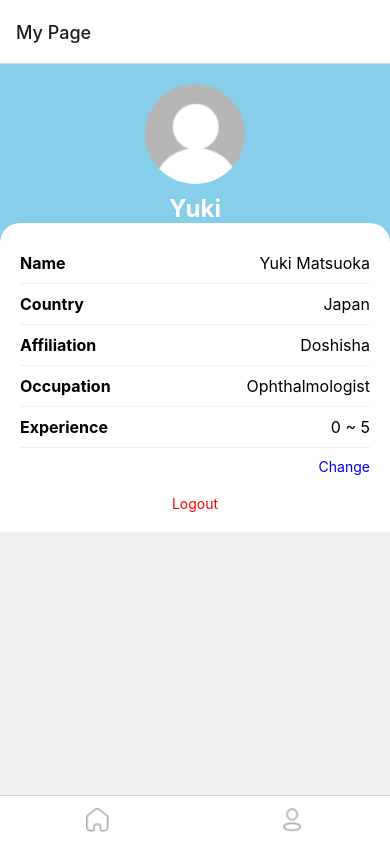
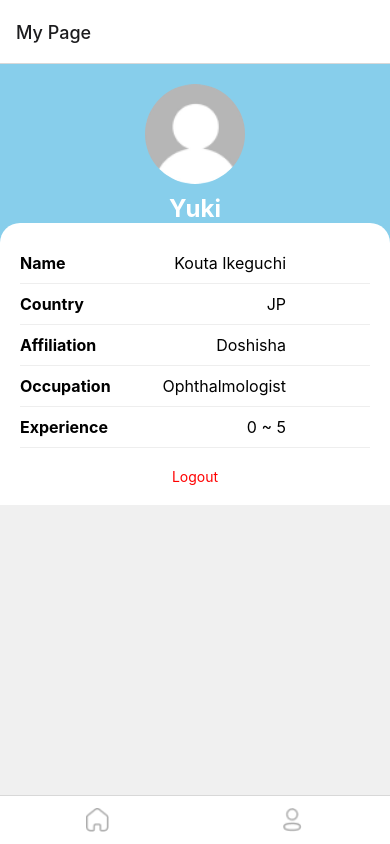
Before and after one commit to yukiyukiyukiyuk/CorneaMate, a React Native app: screen /MyPage in a window 390 px wide. Built offline with nearby package versions, Linux system fonts and the light colour scheme.

Commit message:
MyPage.jsのアップデート

```diff
--- a/components/MyPage.js
+++ b/components/MyPage.js
@@ -1,17 +1,29 @@
 import React, { useState } from 'react';
-import { View, Text, Image, StyleSheet, TouchableOpacity, TextInput, Picker } from 'react-native';
+import { View, Text, Image, StyleSheet, TouchableOpacity, TextInput, ScrollView } from 'react-native';
 import * as ImagePicker from 'expo-image-picker';
+import CountryPicker from 'react-native-country-picker-modal';
+import RNPickerSelect from 'react-native-picker-select';
 
-const MyPage = () => {
-  const [name, setName] = useState('Yuki Matsuoka');
-  const [country, setCountry] = useState('Japan');
+const MyPageScreen = () => {
+  const [name, setName] = useState('Kouta Ikeguchi');
+  const [country, setCountry] = useState('JP');
   const [affiliation, setAffiliation] = useState('Doshisha');
   const [occupation, setOccupation] = useState('Ophthalmologist');
   const [experience, setExperience] = useState('0 ~ 5');
   const [image, setImage] = useState(null);
-  const [isEditing, setIsEditing] = useState(false);
+  const [isEditingName, setIsEditingName] = useState(false);
+  const [isEditingCountry, setIsEditingCountry] = useState(false);
+  const [isEditingAffiliation, setIsEditingAffiliation] = useState(false);
+  const [isEditingOccupation, setIsEditingOccupation] = useState(false);
+  const [isEditingExperience, setIsEditingExperience] = useState(false);
 
   const pickImage = async () => {
+    const { status } = await ImagePicker.requestMediaLibraryPermissionsAsync();
+    if (status !== 'granted') {
+      alert('Sorry, we need camera roll permissions to make this work!');
+      return;
+    }
+
     let result = await ImagePicker.launchImageLibraryAsync({
       mediaTypes: ImagePicker.MediaTypeOptions.Images,
       allowsEditing: true,
@@ -24,12 +36,8 @@ const MyPage = () => {
     }
   };
 
-  const handleEdit = () => {
-    setIsEditing(!isEditing);
-  };
-
   return (
-    <View style={styles.container}>
+    <ScrollView style={styles.container}>
       <View style={styles.header}>
         <TouchableOpacity onPress={pickImage}>
           <Image source={image ? { uri: image } : require('../assets/avatar.png')} style={styles.avatar} />
@@ -39,83 +47,124 @@ const MyPage = () => {
       <View style={styles.infoContainer}>
         <View style={styles.infoRow}>
           <Text style={styles.label}>Name</Text>
-          {isEditing ? (
-            <TextInput style={styles.input} value={name} onChangeText={setName} />
+          {isEditingName ? (
+            <TextInput
+              style={[styles.input, styles.textRight]}
+              value={name}
+              onChangeText={setName}
+              onBlur={() => setIsEditingName(false)}
+            />
           ) : (
-            <Text style={styles.value} onPress={handleEdit}>{name}</Text>
+            <TouchableOpacity onPress={() => setIsEditingName(true)} style={styles.touchable}>
+              <Text style={[styles.value, styles.textRight]}>{name}</Text>
+            </TouchableOpacity>
           )}
         </View>
         <View style={styles.infoRow}>
           <Text style={styles.label}>Country</Text>
-          {isEditing ? (
-            <Picker
-              selectedValue={country}
-              style={styles.picker}
-              onValueChange={(itemValue) => setCountry(itemValue)}
-            >
-              <Picker.Item label="Select Country" value="" />
-              <Picker.Item label="Japan" value="Japan" />
-              <Picker.Item label="USA" value="USA" />
-              <Picker.Item label="UK" value="UK" />
-            </Picker>
+          {isEditingCountry ? (
+            <View style={styles.pickerContainer}>
+              <CountryPicker
+                withFilter
+                withFlag
+                withCountryNameButton
+                countryCode={country}
+                onSelect={(country) => {
+                  setCountry(country.cca2);
+                  setIsEditingCountry(false);
+                }}
+                containerButtonStyle={styles.countryPicker}
+              />
+            </View>
           ) : (
-            <Text style={styles.value} onPress={handleEdit}>{country}</Text>
+            <TouchableOpacity onPress={() => setIsEditingCountry(true)} style={styles.touchable}>
+              <Text style={[styles.value, styles.textRight]}>{country}</Text>
+            </TouchableOpacity>
           )}
         </View>
         <View style={styles.infoRow}>
           <Text style={styles.label}>Affiliation</Text>
-          {isEditing ? (
-            <TextInput style={styles.input} value={affiliation} onChangeText={setAffiliation} />
+          {isEditingAffiliation ? (
+            <TextInput
+              style={[styles.input, styles.textRight]}
+              value={affiliation}
+              onChangeText={setAffiliation}
+              onBlur={() => setIsEditingAffiliation(false)}
+            />
           ) : (
-            <Text style={styles.value} onPress={handleEdit}>{affiliation}</Text>
+            <TouchableOpacity onPress={() => setIsEditingAffiliation(true)} style={styles.touchable}>
+              <Text style={[styles.value, styles.textRight]}>{affiliation}</Text>
+            </TouchableOpacity>
           )}
         </View>
         <View style={styles.infoRow}>
           <Text style={styles.label}>Occupation</Text>
-          {isEditing ? (
-            <Picker
-              selectedValue={occupation}
-              style={styles.picker}
-              onValueChange={(itemValue) => setOccupation(itemValue)}
-            >
-              <Picker.Item label="Select Occupation" value="" />
-              <Picker.Item label="A" value="A" />
-              <Picker.Item label="B" value="B" />
-              <Picker.Item label="C" value="C" />
-              <Picker.Item label="D" value="D" />
-              <Picker.Item label="E" value="E" />
-            </Picker>
+          {isEditingOccupation ? (
+            <View style={styles.pickerContainer}>
+              <RNPickerSelect
+                onValueChange={(value) => {
+                  setOccupation(value);
+                  setIsEditingOccupation(false);
+                }}
+                items={[
+                  { label: 'Ophthalmologist', value: 'Ophthalmologist' },
+                  { label: 'Non-ophthalmologist (medical doctor)', value: 'Non-ophthalmologist (medical doctor)' },
+                  { label: 'Nurse', value: 'Nurse' },
+                  { label: 'Others', value: 'Others' },
+                ]}
+                style={{
+                  ...pickerSelectStyles,
+                  inputIOS: [pickerSelectStyles.inputIOS, styles.textRight],
+                  inputAndroid: [pickerSelectStyles.inputAndroid, styles.textRight],
+                }}
+                useNativeAndroidPickerStyle={false}
+                placeholder={{}}
+                value={occupation}
+              />
+            </View>
           ) : (
-            <Text style={styles.value} onPress={handleEdit}>{occupation}</Text>
+            <TouchableOpacity onPress={() => setIsEditingOccupation(true)} style={styles.touchable}>
+              <Text style={[styles.value, styles.textRight]}>{occupation}</Text>
+            </TouchableOpacity>
           )}
         </View>
         <View style={styles.infoRow}>
           <Text style={styles.label}>Experience</Text>
-          {isEditing ? (
-            <Picker
-              selectedValue={experience}
-              style={styles.picker}
-              onValueChange={(itemValue) => setExperience(itemValue)}
-            >
-              <Picker.Item label="Select Experience" value="" />
-              <Picker.Item label="A" value="A" />
-              <Picker.Item label="B" value="B" />
-              <Picker.Item label="C" value="C" />
-              <Picker.Item label="D" value="D" />
-              <Picker.Item label="E" value="E" />
-            </Picker>
+          {isEditingExperience ? (
+            <View style={styles.pickerContainer}>
+              <RNPickerSelect
+                onValueChange={(value) => {
+                  setExperience(value);
+                  setIsEditingExperience(false);
+                }}
+                items={[
+                  { label: '0 ~ 5', value: '0 ~ 5' },
+                  { label: '5 ~ 10', value: '5 ~ 10' },
+                  { label: '10 ~ 15', value: '10 ~ 15' },
+                  { label: '15 ~ 20', value: '15 ~ 20' },
+                  { label: '20+', value: '20+' },
+                ]}
+                style={{
+                  ...pickerSelectStyles,
+                  inputIOS: [pickerSelectStyles.inputIOS, styles.textRight],
+                  inputAndroid: [pickerSelectStyles.inputAndroid, styles.textRight],
+                }}
+                useNativeAndroidPickerStyle={false}
+                placeholder={{}}
+                value={experience}
+              />
+            </View>
           ) : (
-            <Text style={styles.value} onPress={handleEdit}>{experience}</Text>
+            <TouchableOpacity onPress={() => setIsEditingExperience(true)} style={styles.touchable}>
+              <Text style={[styles.value, styles.textRight]}>{experience}</Text>
+            </TouchableOpacity>
           )}
         </View>
-        <TouchableOpacity onPress={handleEdit}>
-          <Text style={styles.editButton}>{isEditing ? 'Save' : 'Change'}</Text>
-        </TouchableOpacity>
         <TouchableOpacity>
           <Text style={styles.logoutButton}>Logout</Text>
         </TouchableOpacity>
       </View>
-    </View>
+    </ScrollView>
   );
 };
 
@@ -146,10 +195,12 @@ const styles = StyleSheet.create({
     borderTopRightRadius: 20,
     padding: 20,
     marginTop: -20,
+    flex: 1, // 追加: コンテナを全体の高さに拡張
   },
   infoRow: {
     flexDirection: 'row',
     justifyContent: 'space-between',
+    alignItems: 'center',
     paddingVertical: 10,
     borderBottomWidth: 1,
     borderBottomColor: '#eee',
@@ -157,18 +208,29 @@ const styles = StyleSheet.create({
   label: {
     fontSize: 16,
     fontWeight: 'bold',
+    width: '40%',
   },
   value: {
     fontSize: 16,
+    width: '60%',
+    textAlign: 'right',
   },
   input: {
     fontSize: 16,
     borderBottomWidth: 1,
     borderBottomColor: '#000',
+    width: '60%',
+    textAlign: 'right',
   },
-  picker: {
-    height: 50,
-    width: 150,
+  textRight: {
+    textAlign: 'right',
+  },
+  pickerContainer: {
+    width: '60%',
+    alignItems: 'flex-end',
+  },
+  touchable: {
+    width: '60%',
   },
   editButton: {
     color: 'blue',
@@ -182,4 +244,31 @@ const styles = StyleSheet.create({
   },
 });
 
-export default MyPage;
+const pickerSelectStyles = StyleSheet.create({
+  inputIOS: {
+    fontSize: 16,
+    paddingVertical: 12,
+    paddingHorizontal: 10,
+    borderWidth: 1,
+    borderColor: 'gray',
+    borderRadius: 4,
+    color: 'black',
+    paddingRight: 30,
+    width: '100%',
+    textAlign: 'right',
+  },
+  inputAndroid: {
+    fontSize: 16,
+    paddingHorizontal: 10,
+    paddingVertical: 8,
+    borderWidth: 0.5,
+    borderColor: 'gray',
+    borderRadius: 8,
+    color: 'black',
+    paddingRight: 30,
+    width: '100%',
+    textAlign: 'right',
+  },
+});
+
+export default MyPageScreen;
```
